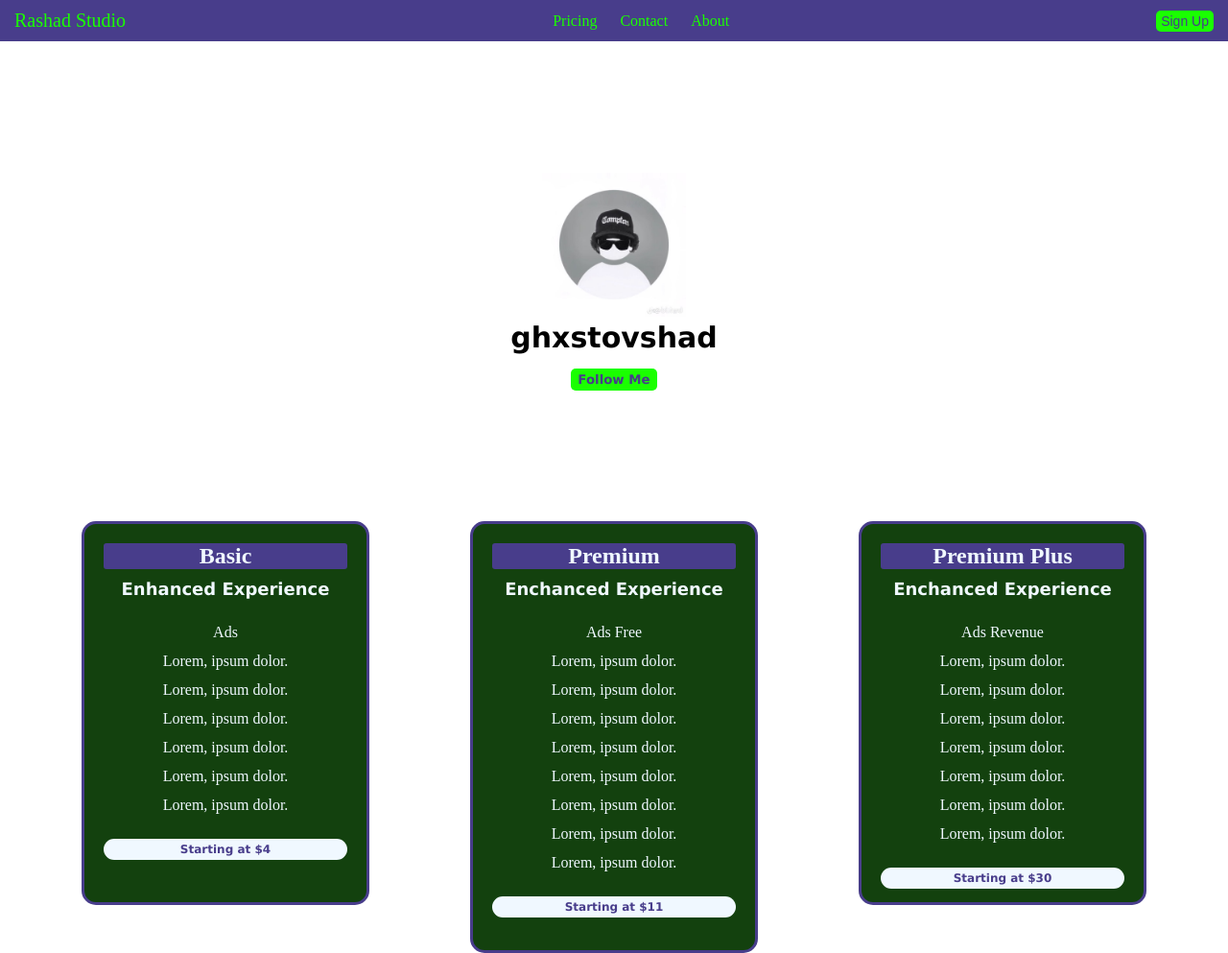
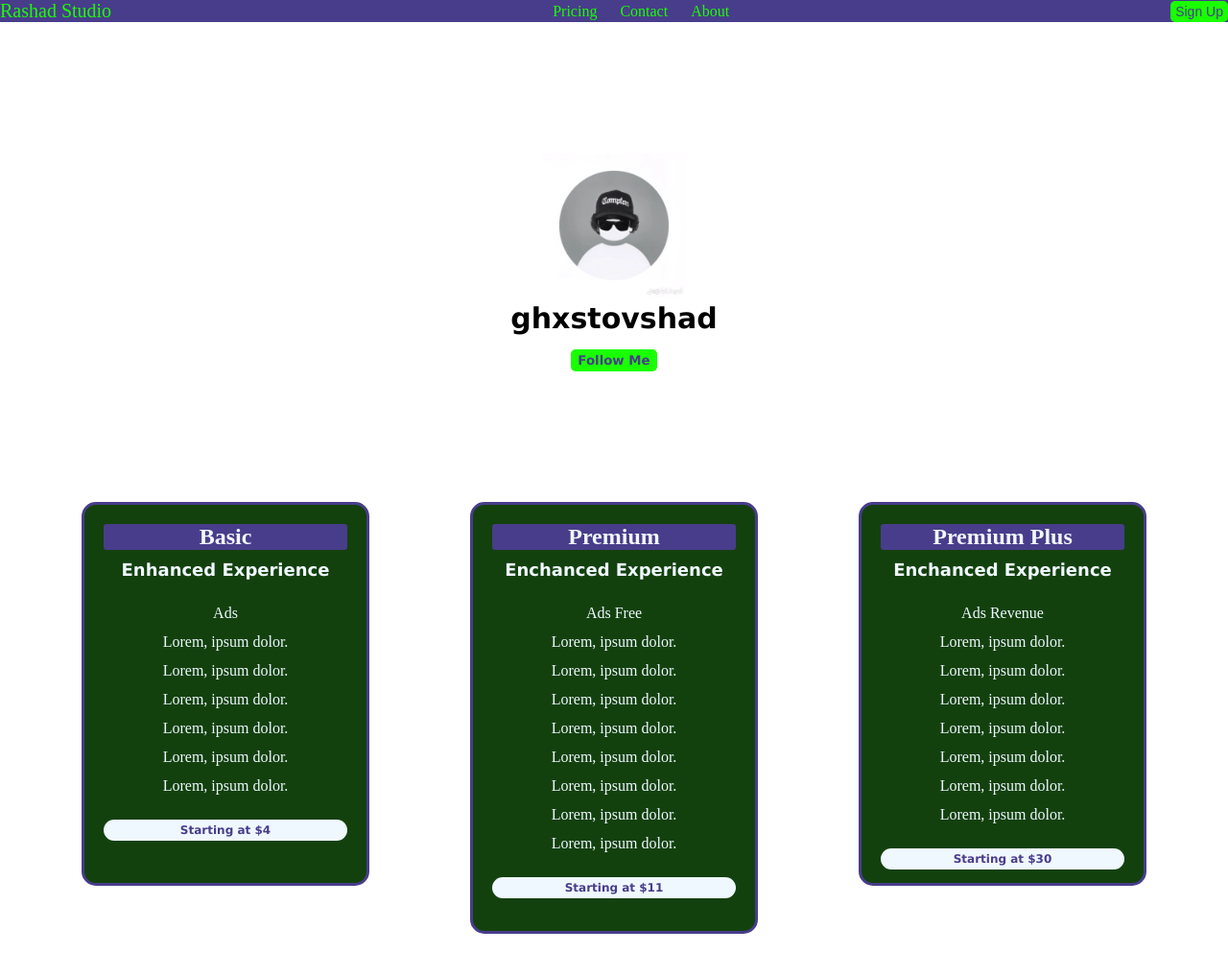
Before and after one commit to ghxstovshad/Personal-Webdev-Practice, a plain HTML site: page Nav-v1/index.html in a window 1280 px wide. Shown: the whole page at 96% size. Drawn offline with Linux system fonts and the light colour scheme.

Commit message:
update CSS: removed padding property on nav container

```diff
--- a/Nav-v1/style.css
+++ b/Nav-v1/style.css
@@ -9,8 +9,6 @@
     display: flex;
     justify-content: space-between;
     align-items: center;
-    padding: 10px 15px;
-    flex: 1;
 }
 
 .logo a {
```
